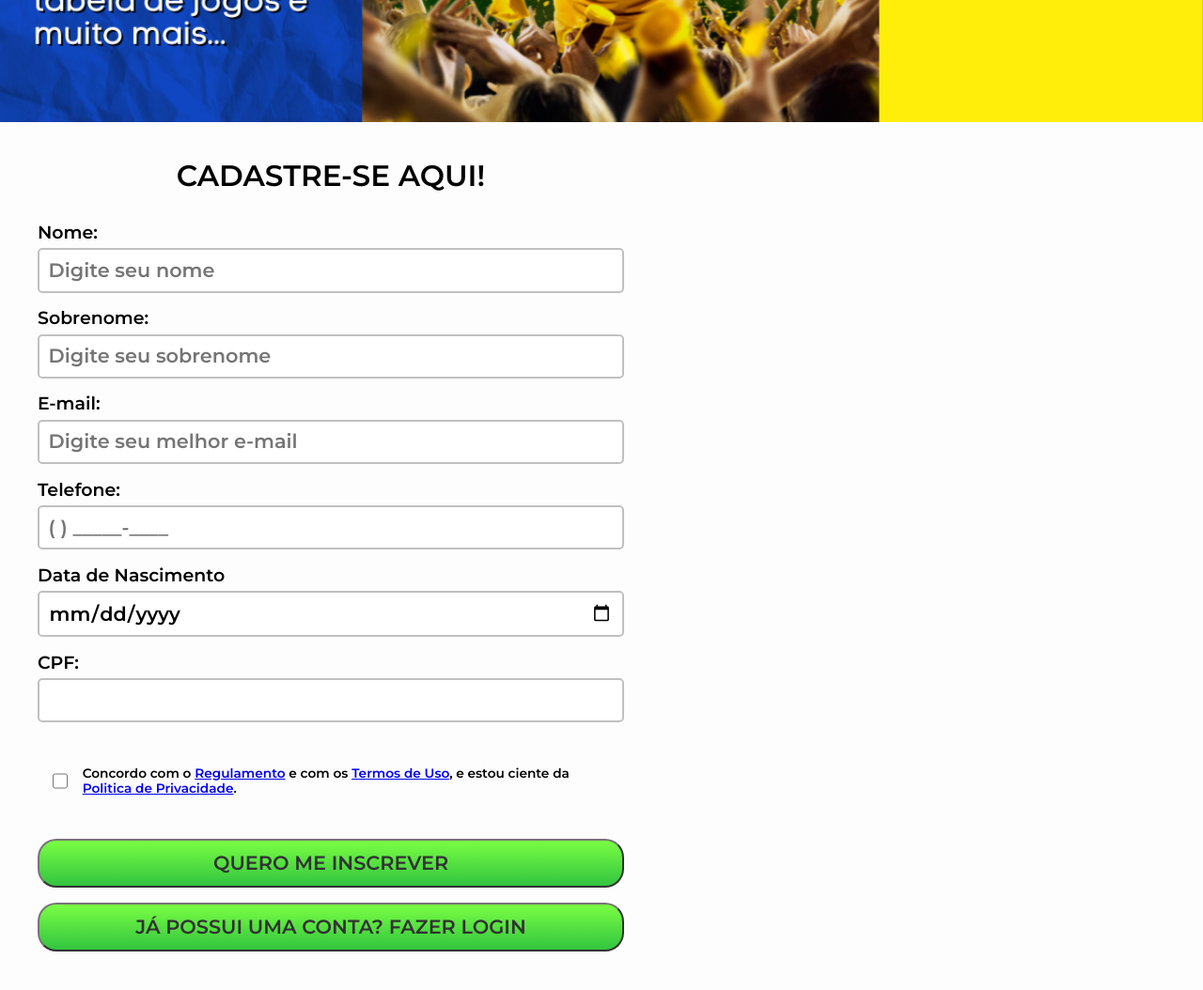
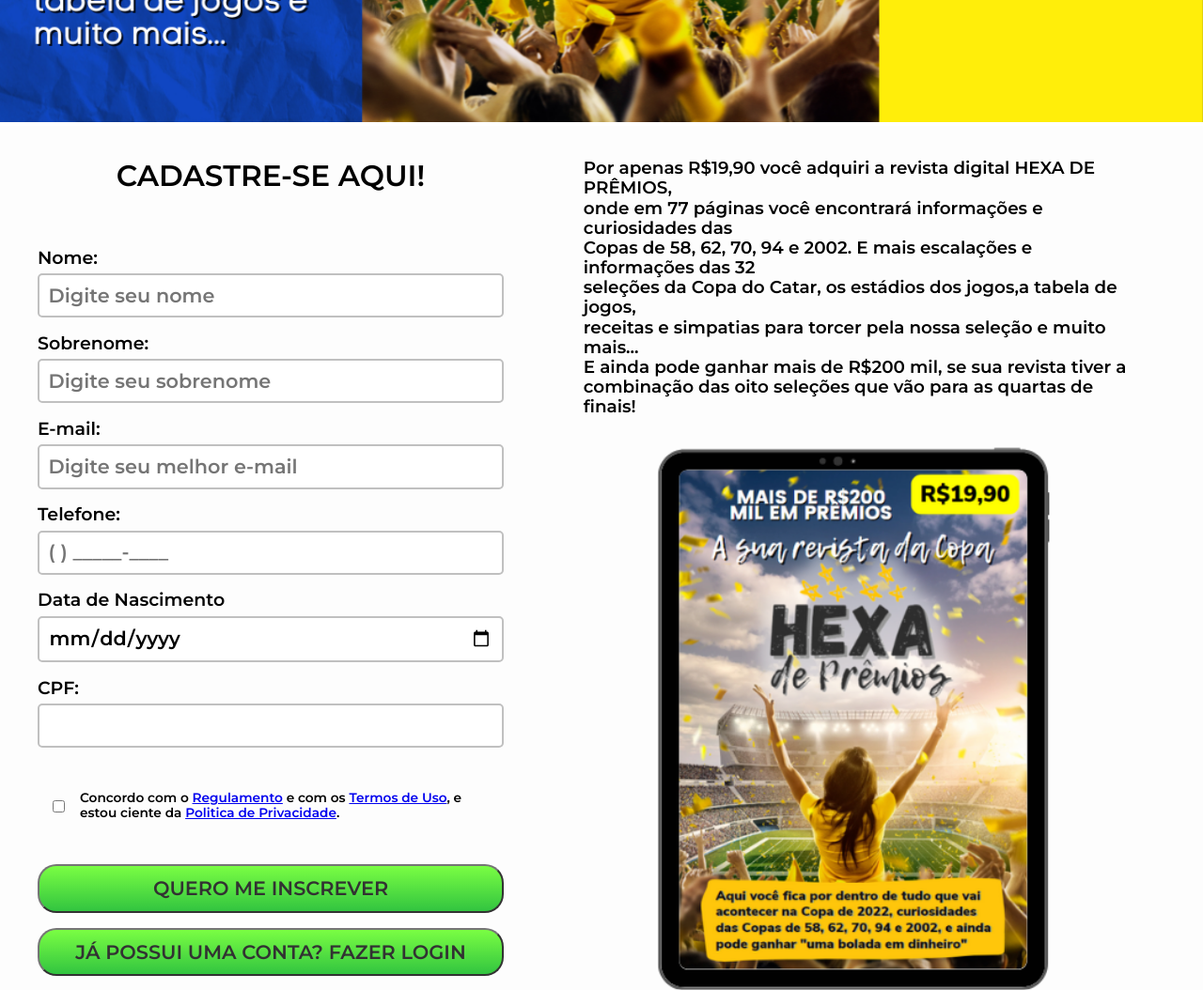
Before and after one commit to PedroSilveeer/Teste-Futbras, a plain HTML site: page index.html in a window 1280 px wide. Shown: the part 540-1594 px from the top of the page at 94% size. Drawn offline with Linux system fonts and the light colour scheme.

Commit message:
resolvendo problemas de responsividade para 1366x768

```diff
--- a/css/formulario.css
+++ b/css/formulario.css
@@ -3,7 +3,7 @@
     justify-content: space-around;
     flex-wrap: wrap;
     margin-left: 2rem;
-    width: 50%;
+    width: 45%;
     padding: 0.5rem;
     font-size: 1.3rem;
 
--- a/css/responsivo.css
+++ b/css/responsivo.css
@@ -176,3 +176,18 @@
       }
 
     }
+
+
+    @media screen and (max-width: 1920px ){
+      .formulario-inscricao{
+        width: 40%;
+      }
+
+      .tablet{
+        margin-left: 3rem;
+        width: 50%;
+
+      }
+
+
+    }
--- a/css/tablet.css
+++ b/css/tablet.css
@@ -1,4 +1,5 @@
 .tablet{
+    width: 45%;
     padding :1rem;
      align-items: center;
 
```
